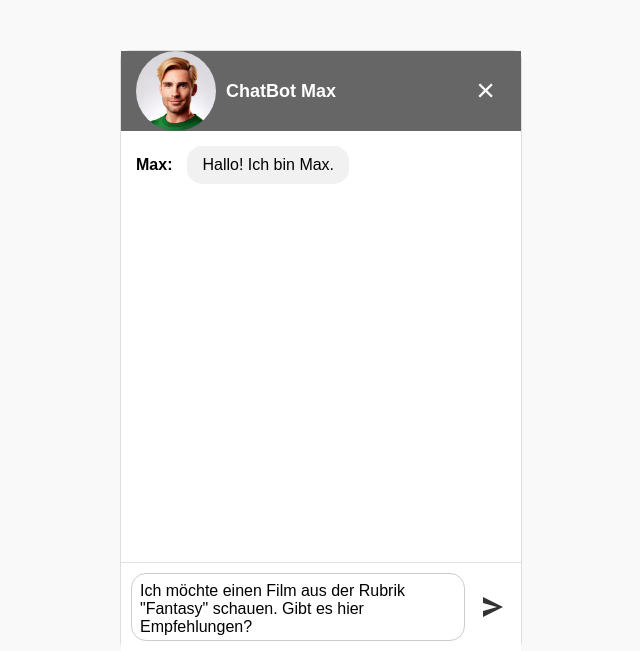
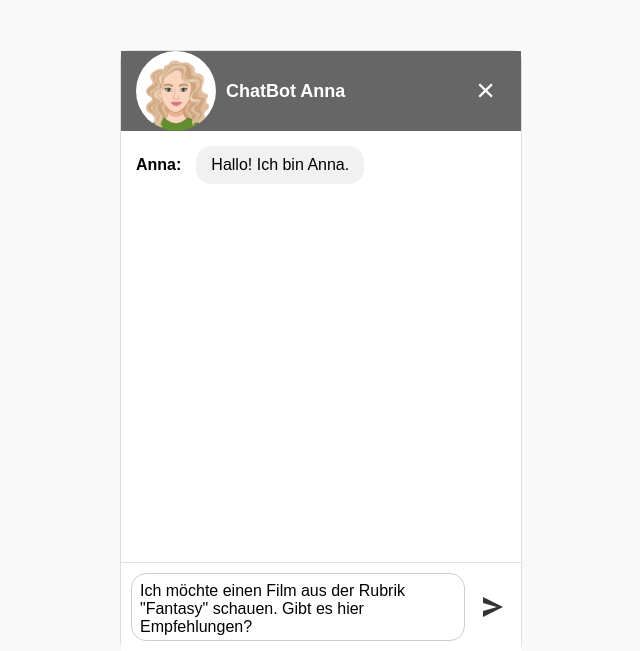
Before and after one commit to hgrowie/chatbot-flask, a Flask app: page / in a window 1280 px wide. Shown: the top 651 px of the page, without its empty margins (319-959 px from the left). Run offline with Flask 3, Linux system fonts and the light colour scheme.

Commit message:
index1.html

```diff
--- a/templates/index1.html
+++ b/templates/index1.html
@@ -181,7 +181,7 @@
             inputField.value = startText;
 
             // Add a first bot message when the chat opens
-            const initialBotMessage = "Hallo! Ich bin Max.";
+            const initialBotMessage = "Hallo! Ich bin Anna.";
             addBotMessage(initialBotMessage);
 
             function addUserMessage(text) {
@@ -196,7 +196,7 @@
                 const botMessageContainer = document.createElement('div');
                 botMessageContainer.classList.add('bot-message-container');
                 botMessageContainer.innerHTML = `
-                    <div class="bot-name">Max:</div>
+                    <div class="bot-name">Anna:</div>
                     <div class="bot-message">${text}</div>
                 `;
                 messagesContainer.appendChild(botMessageContainer);
@@ -236,8 +236,8 @@
 <body>
     <div class="chat-container">
         <div class="chat-header">
-            <img src="/static/Avatar_male_02_04.jpg" alt="ChatBot Max">
-            ChatBot Max
+            <img src="/static/Avatar_fem_02_01.png" alt="ChatBot Anna">
+            ChatBot Anna
             <button class="close-button">×</button>
         </div>
         <div class="chat-messages"></div>
```
